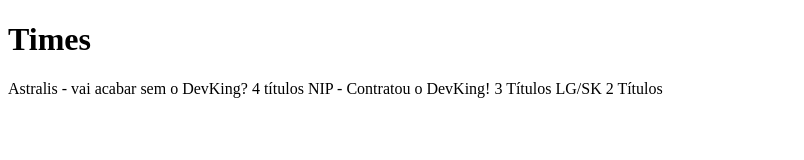
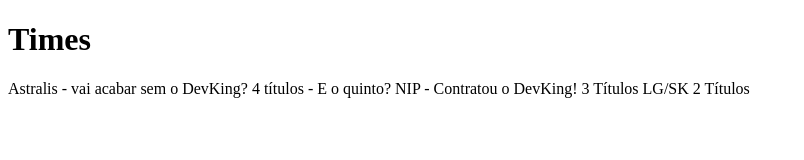
Before and after one commit to miguelluiz0/Paginas-Web, a plain HTML site: page tabela.html in a window 1280 px wide. Shown: the whole page, without its empty margins (0-804 px from the left). Drawn offline with Linux system fonts and the light colour scheme.

Commit message:
Modificando Astralis

```diff
--- a/tabela.html
+++ b/tabela.html
@@ -9,7 +9,7 @@
         <h1>Times</h1>
             <tr>
                 <td>Astralis - vai acabar sem o DevKing?</td>
-                <td>4 títulos</td>
+                <td>4 títulos - E o quinto?</td>
             </tr>
 
             <tr>
```
